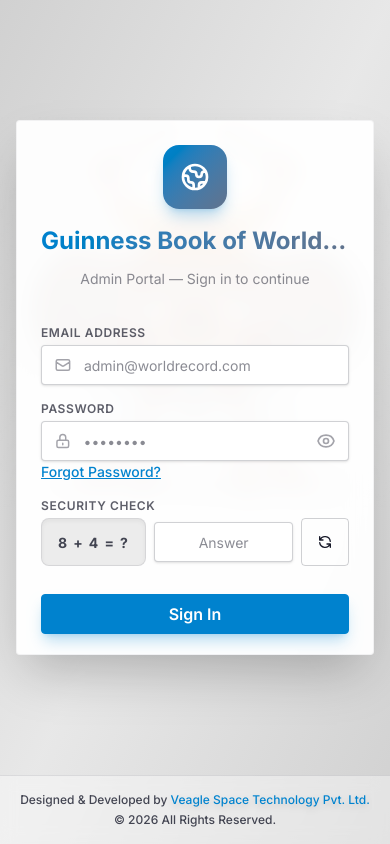
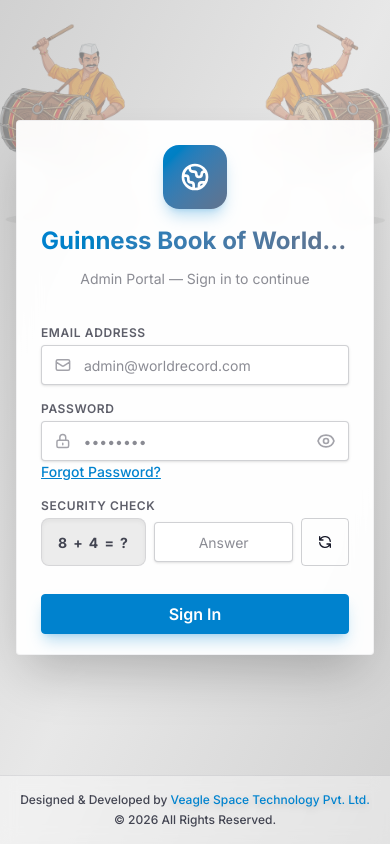
Before and after one commit to veaglespace-Tech/world-record, a React (Vite) app in the folder client/: page /login in a window 390 px wide. Built offline with nearby package versions, Linux system fonts and the light colour scheme; no server answers.

Commit message:
Fix background image responsiveness on mobile and tablet

```diff
--- a/client/src/pages/LoginPage.jsx
+++ b/client/src/pages/LoginPage.jsx
@@ -59,12 +59,12 @@
         <img
           src="/dhol-player.jpg"
           alt="Dhol Player Left"
-          className="absolute -left-[10%] md:-left-[5%] top-[2%] md:top-[5%] h-[70vh] md:h-[85vh] object-contain mix-blend-multiply opacity-70"
+          className="absolute object-contain mix-blend-multiply transition-all duration-500 opacity-40 sm:opacity-50 md:opacity-60 lg:opacity-70 w-[55vw] h-auto -left-[10vw] top-[2%] sm:w-[50vw] sm:-left-[15vw] sm:top-[5%] md:w-[45vw] md:-left-[15vw] md:top-[10%] lg:w-auto lg:h-[85vh] lg:-left-[5%] lg:top-[5%]"
         />
         <img
           src="/dhol-player.jpg"
           alt="Dhol Player Right"
-          className="absolute -right-[10%] md:-right-[5%] top-[2%] md:top-[5%] h-[70vh] md:h-[85vh] object-contain mix-blend-multiply opacity-70 transform scale-x-[-1]"
+          className="absolute object-contain mix-blend-multiply transform scale-x-[-1] transition-all duration-500 opacity-40 sm:opacity-50 md:opacity-60 lg:opacity-70 w-[55vw] h-auto -right-[10vw] top-[2%] sm:w-[50vw] sm:-right-[15vw] sm:top-[5%] md:w-[45vw] md:-right-[15vw] md:top-[10%] lg:w-auto lg:h-[85vh] lg:-right-[5%] lg:top-[5%]"
         />
       </div>
 
--- a/client/src/pages/UserRegistrationPage.jsx
+++ b/client/src/pages/UserRegistrationPage.jsx
@@ -83,12 +83,12 @@
         <img
           src="/dhol-player.jpg"
           alt="Dhol Player Left"
-          className="absolute -left-[10%] md:-left-[5%] top-[2%] md:top-[5%] h-[70vh] md:h-[85vh] object-contain mix-blend-multiply opacity-70"
+          className="absolute object-contain mix-blend-multiply transition-all duration-500 opacity-40 sm:opacity-50 md:opacity-60 lg:opacity-70 w-[55vw] h-auto -left-[10vw] top-[2%] sm:w-[50vw] sm:-left-[15vw] sm:top-[5%] md:w-[45vw] md:-left-[15vw] md:top-[10%] lg:w-auto lg:h-[85vh] lg:-left-[5%] lg:top-[5%]"
         />
         <img
           src="/dhol-player.jpg"
           alt="Dhol Player Right"
-          className="absolute -right-[10%] md:-right-[5%] top-[2%] md:top-[5%] h-[70vh] md:h-[85vh] object-contain mix-blend-multiply opacity-70 transform scale-x-[-1]"
+          className="absolute object-contain mix-blend-multiply transform scale-x-[-1] transition-all duration-500 opacity-40 sm:opacity-50 md:opacity-60 lg:opacity-70 w-[55vw] h-auto -right-[10vw] top-[2%] sm:w-[50vw] sm:-right-[15vw] sm:top-[5%] md:w-[45vw] md:-right-[15vw] md:top-[10%] lg:w-auto lg:h-[85vh] lg:-right-[5%] lg:top-[5%]"
         />
       </div>
 
```
